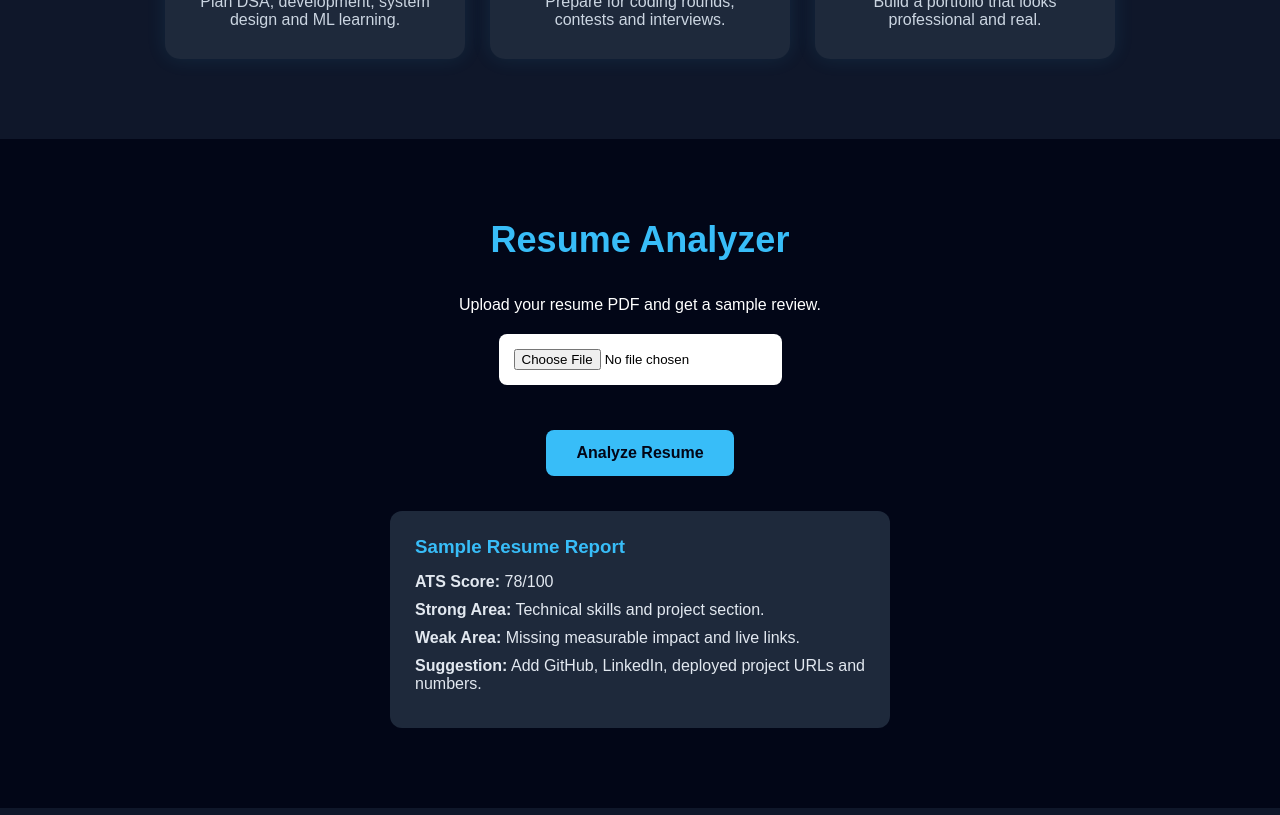
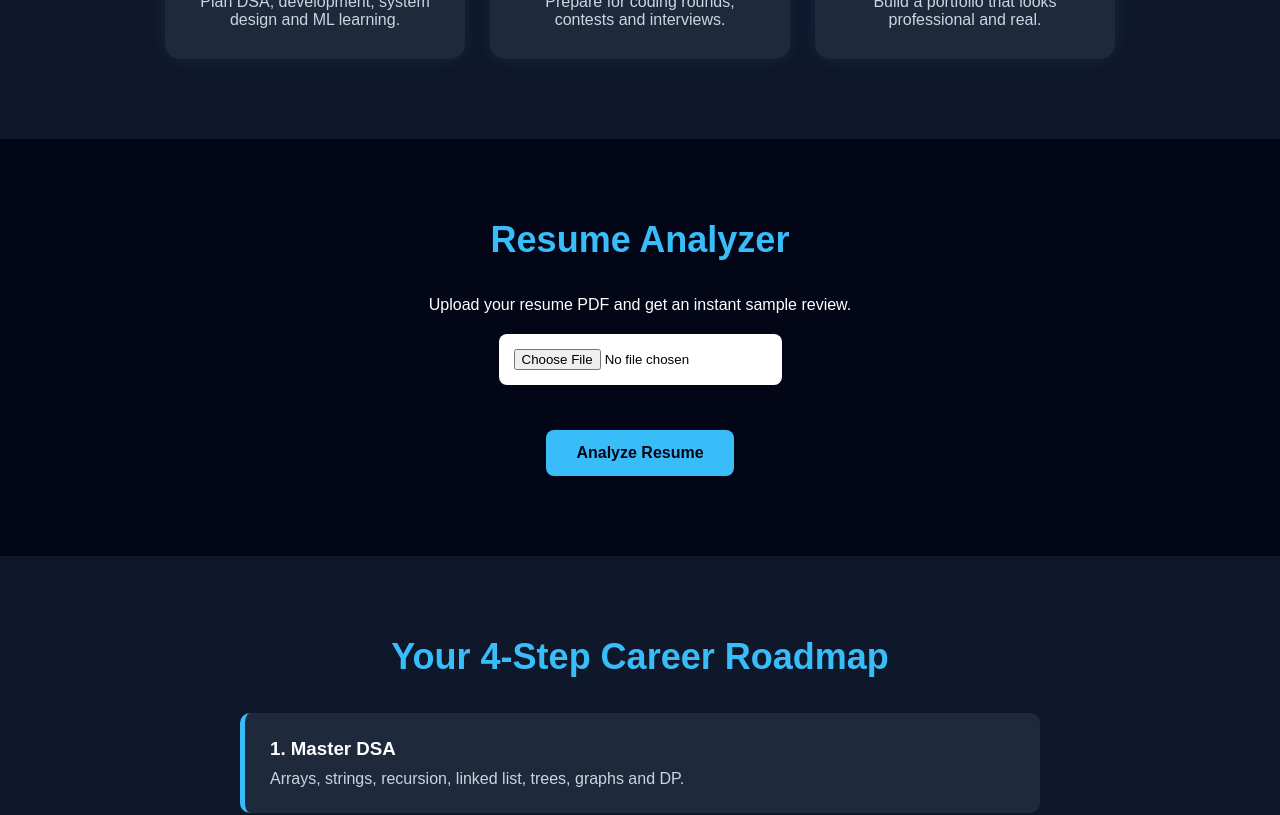
Before and after one commit to tanaycodesBBG/careerforge-dashboard, a React (Vite) app: page / in a window 1280 px wide. Shown: the part 1000-1815 px from the top of the page. Built offline with nearby package versions, Linux system fonts and the light colour scheme.

Commit message:
Make resume analyzer interactive

```diff
--- a/src/App.css
+++ b/src/App.css
@@ -186,4 +186,8 @@ footer {
   .hero p {
     font-size: 17px;
   }
+  .file-name {
+  margin-top: 10px;
+  color: #38bdf8;
 }
+}
--- a/src/App.jsx
+++ b/src/App.jsx
@@ -1,3 +1,4 @@
+import { useState } from "react";
 import {
   Brain,
   FileText,
@@ -9,6 +10,27 @@ import {
 import "./App.css";
 
 function App() {
+  const [fileName, setFileName] = useState("");
+  const [showResult, setShowResult] = useState(false);
+
+  function handleFileChange(event) {
+    const file = event.target.files[0];
+
+    if (file) {
+      setFileName(file.name);
+      setShowResult(false);
+    }
+  }
+
+  function analyzeResume() {
+    if (!fileName) {
+      alert("Please upload your resume first");
+      return;
+    }
+
+    setShowResult(true);
+  }
+
   return (
     <div className="app">
       <nav className="navbar">
@@ -33,6 +55,7 @@ function App() {
 
       <section id="features" className="section">
         <h2>What CareerForge Helps With</h2>
+
         <div className="cards">
           <div className="card">
             <FileText size={40} />
@@ -74,18 +97,36 @@ function App() {
 
       <section id="resume" className="section resume-box">
         <h2>Resume Analyzer</h2>
-        <p>Upload your resume PDF and get a sample review.</p>
+        <p>Upload your resume PDF and get an instant sample review.</p>
 
-        <input type="file" accept=".pdf" />
-        <button>Analyze Resume</button>
+        <input type="file" accept=".pdf" onChange={handleFileChange} />
 
-        <div className="result">
-          <h3>Sample Resume Report</h3>
-          <p><b>ATS Score:</b> 78/100</p>
-          <p><b>Strong Area:</b> Technical skills and project section.</p>
-          <p><b>Weak Area:</b> Missing measurable impact and live links.</p>
-          <p><b>Suggestion:</b> Add GitHub, LinkedIn, deployed project URLs and numbers.</p>
-        </div>
+        {fileName && (
+          <p className="file-name">
+            Uploaded: <b>{fileName}</b>
+          </p>
+        )}
+
+        <button onClick={analyzeResume}>Analyze Resume</button>
+
+        {showResult && (
+          <div className="result">
+            <h3>Resume Report</h3>
+            <p>
+              <b>ATS Score:</b> 78/100
+            </p>
+            <p>
+              <b>Strong Area:</b> Technical skills and project section.
+            </p>
+            <p>
+              <b>Weak Area:</b> Missing measurable impact and live links.
+            </p>
+            <p>
+              <b>Suggestion:</b> Add GitHub, LinkedIn, deployed project URLs and
+              numbers like “reduced time by 30%” or “built for 100+ users”.
+            </p>
+          </div>
+        )}
       </section>
 
       <section id="roadmap" className="section">
```
